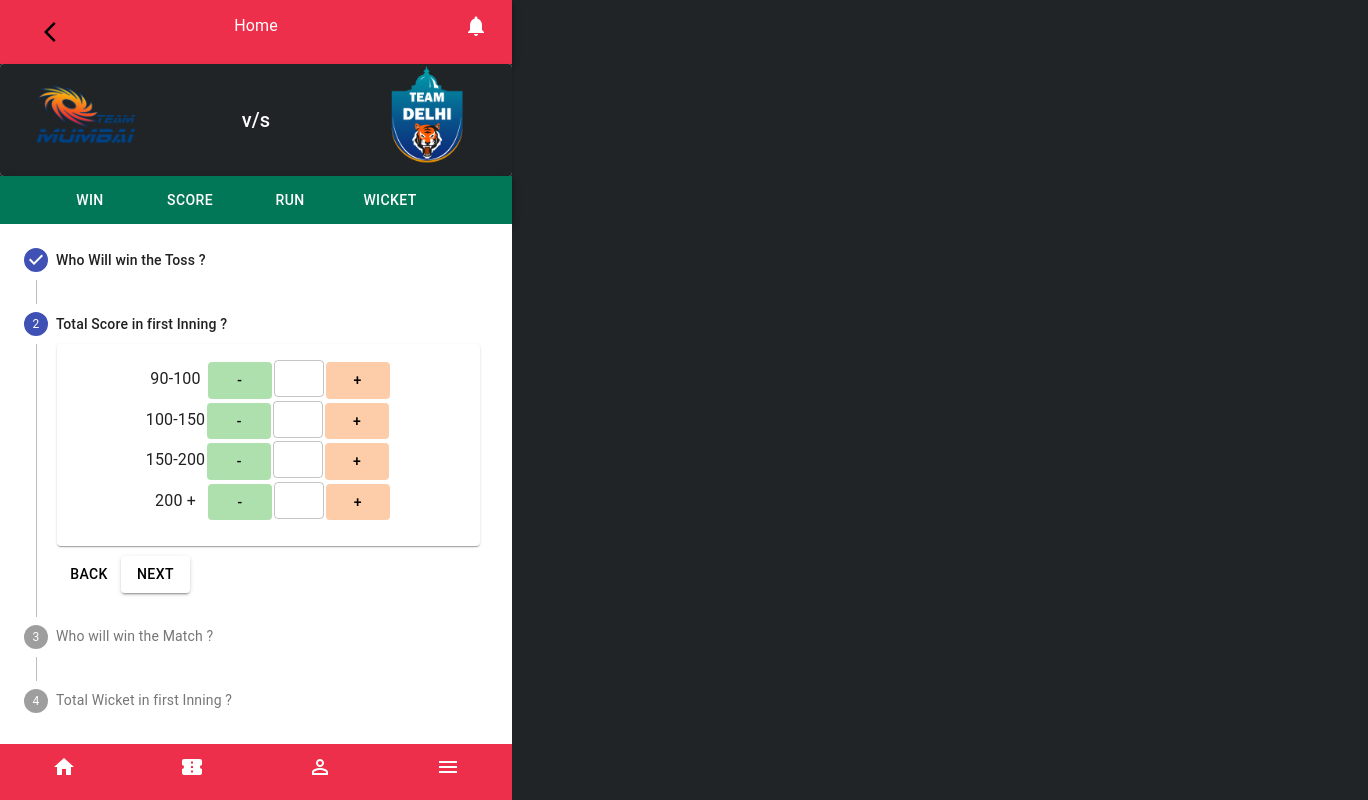
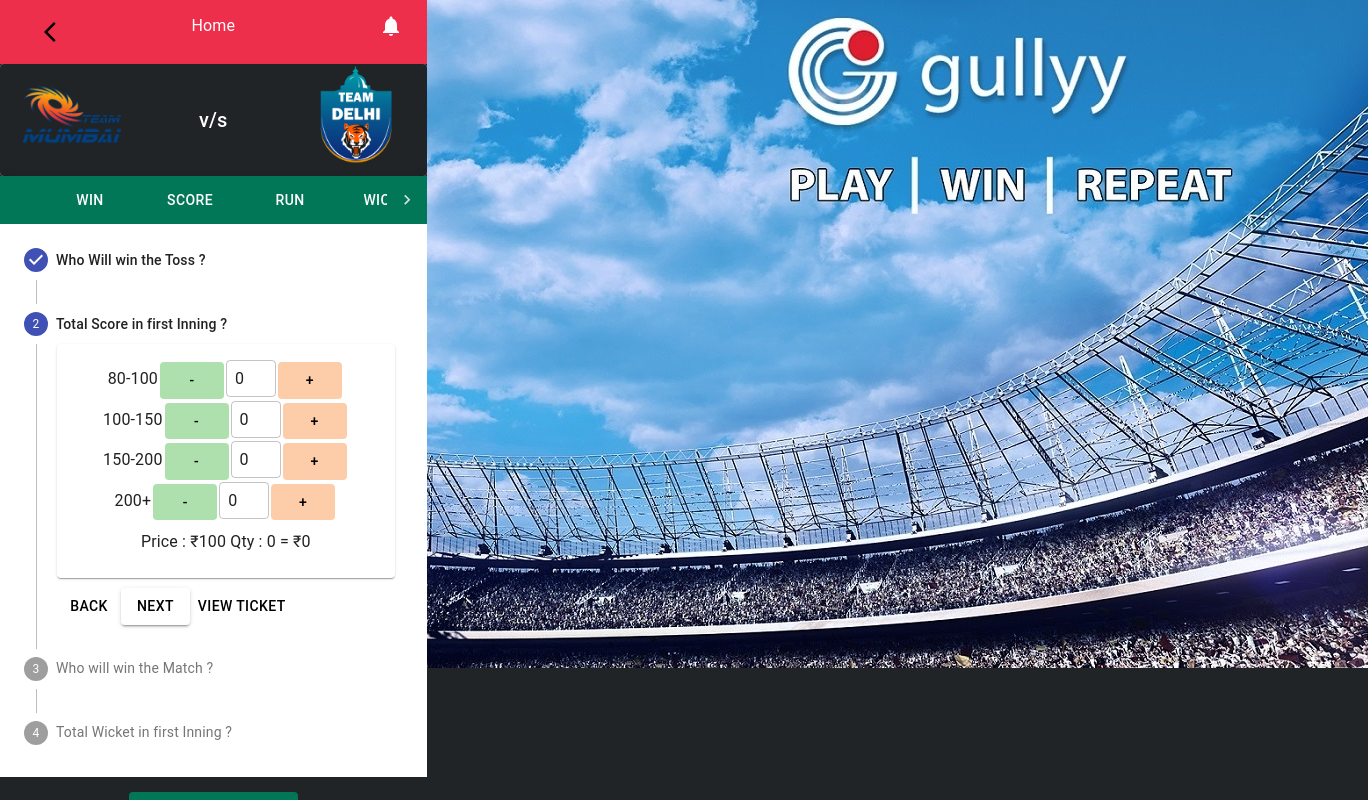
Before and after one commit to vkesirari/react-mui, a React (Create React App) app: page /home/live/1 in a window 1280 px wide. Both pictures are taken after a click on the button "NEXT". Shown: the top 800 px of the page, 1368 px wide, since content can reach past the window. Built offline with nearby package versions, Linux system fonts and the light colour scheme.

Commit message:
dynmc ticket price added

```diff
--- a/src/App.css
+++ b/src/App.css
@@ -70,11 +70,12 @@
 
 .MuiAppBar-colorPrimary {
   background-color: rgb(238, 47, 76) !important;
+  /* position: fixed !important; */
 }
 .MuiBottomNavigation-root {
   bottom: 0 !important;
-  position: fixed;
-  width: 100%;
+  /* position: fixed; */
+  /* width: 100%; */
   background-color: rgb(238, 47, 76) !important;
 }
 .MuiBottomNavigationAction-root {
@@ -96,7 +97,7 @@
   color: rgb(255, 255, 255);
 }
 .gridA {
-  background-color: rgb(2, 119, 87);
+  /* background-color: rgb(2, 119, 87); */
   color: rgb(255, 255, 255);
 
   /* margin-top: 10px; */
@@ -119,16 +120,19 @@
   background-color: #3f51b5 !important;
 } */
 @media (min-width: 780px) {
-  .tt {
-    width: 40% !important;
-  }
-  .MuiBottomNavigation-root {
+  /* .tt {
+    display: none;
+  } */
+  /* .MuiBottomNavigation-root {
     position: fixed;
     width: 40% !important;
   }
   .imgSet {
     padding-left: 10px;
-  }
+  } */
+  /* .MuiAppBar-colorPrimary {
+    width: 40% !important;
+  } */
 }
 
 /* for ticket */
--- a/src/App.js
+++ b/src/App.js
@@ -17,6 +17,8 @@
 import HomeSub2 from "./common/HomeSub2";
 import TicketSection from "./common/TicketSection";
 // import TicketSection from "./common/TicketSection";
+import Payment from "./components/Payment";
+
 class App extends Component {
   state = {
     linkAct: "",
@@ -32,7 +34,8 @@
       <React.Fragment>
         <main className="container" className="tt">
           <Grid container>
-            <Grid item xs={12}>
+            <Grid item xs={12} sm={12} xl={4} md={4} lg={4}>
+              {/* <Grid item xs={12} sm={12} xl={4} md={4} lg={4}> */}
               <TopAppBar updateStatus={this.state.linkAct} />
               <Switch>
                 <Route path="/login" component={SignIn}></Route>
@@ -40,7 +43,15 @@
                 <Route path="/home/c" component={Home}></Route>
                 <Route path="/home/q" component={Quiz}></Route>
                 <Route path="/home/f" component={Football}></Route>
-                <Route path="/home/live/:id" component={TicketSection}></Route>
+                <Route
+                  exact
+                  path="/home/live/:id"
+                  component={TicketSection}
+                ></Route>
+                <Route
+                  path="/home/live/payment/:id"
+                  component={Payment}
+                ></Route>
                 {/* render={props => <LiveSection {...props} user={user} />}  */}
                 {/* <Route path="/home/live" component={HomeSub1}></Route>
                   <Route path="/home/play" component={HomeSub2}></Route> */}
@@ -56,9 +67,18 @@
               </Switch>
               <BottomAppBar onUp={this.handleClickLink} />
             </Grid>
+            <Grid item xl={8} lg={8} md={8}>
+              {/* <Grid item md={8}> */}
+              <img
+                src="/stadium.jpg"
+                style={{
+                  backgroundImage: "/stadium.jpg",
+                  height: "100% !important",
+                }}
+              />
+            </Grid>
             {/* <Grid item xs={7}>
               <div>
-                <img src="/stadium.jpg" style={{ width: 724 }} />
               </div>
             </Grid> */}
           </Grid>
--- a/src/common/BottomAppBar.jsx
+++ b/src/common/BottomAppBar.jsx
@@ -23,6 +23,9 @@
           style={{ top: "auto", bottom: 0 }}
         >
           <Toolbar> */}
+        {/* <Grid container>
+            <Grid item xs={12} ></Grid>
+            /</Grid> */}
         <BottomNavigation
         // color="primary"
         // syle={{ width: 500, color: "rgb(238, 47, 76)" }}
--- a/src/common/TicketSction_old.jsx
+++ b/src/common/Ticket.jsx
@@ -30,7 +30,7 @@
     height: "62px",
   },
 });
-class TicketSection extends Component {
+class Ticket extends Component {
   state = {};
   render() {
     const { classes } = this.props;
@@ -528,7 +528,7 @@
   }
 }
 
-export default withStyles(styles)(TicketSection);
+export default withStyles(styles)(Ticket);
 
 // <div style={{display:"flex"}}>
 //   <Typography variant="title" color="inherit" noWrap>
--- a/src/common/TicketSection.jsx
+++ b/src/common/TicketSection.jsx
@@ -17,8 +17,10 @@
 import Paper from "@material-ui/core/Paper";
 import TextField from "@material-ui/core/TextField";
 import Grid from "@material-ui/core/Grid";
-import LiveTvIcon from "@material-ui/icons/LiveTv";
-
+import { Link } from "react-router-dom";
+import Divider from "@material-ui/core/Divider";
+import Modal from "@material-ui/core/Modal";
+import Ticket from "../common/Ticket";
 export default class TicketSection extends Component {
   state = {
     activeStep: 0,
@@ -30,6 +32,53 @@
       "Total Wicket in first Inning ?",
     ],
     countval: 0,
+    countval2: 0,
+    ticketPrice: 0,
+    totalTicketPrice: 0,
+    totalCountval: 0,
+    sCorePrice: 0,
+    sCoreCount: 0,
+
+    // inputDatas: ["80 - 100", "110-150", "150-200", " 200  +  "],
+    scoreData: [
+      {
+        id: 1,
+        btn: "sBtn1",
+        score: "80-100",
+        class: "scoreBtn1",
+        sCount: 0,
+        bTicket: 0,
+
+        // scoreCount: 0,
+      },
+      {
+        id: 2,
+        btn: "sBtn2",
+        score: "100-150",
+        class: "scoreBtn2",
+        sCount: 0,
+        bTicket: 0,
+      },
+      {
+        id: 3,
+        btn: "sBtn3",
+        score: "150-200",
+        class: "scoreBtn3",
+        sCount: 0,
+        bTicket: 0,
+      },
+      {
+        id: 4,
+        btn: "sBtn4",
+        score: "200+",
+        class: "scoreBtn4",
+        sCount: 0,
+        bTicket: 0,
+      },
+    ],
+
+    open: false,
+    setOpen: false,
   };
   handleOpen = (index) => {
     let currentToggle = this.state.activeStep;
@@ -50,6 +99,15 @@
   handleReset = () => {
     this.setState({ activeStep: 0 });
   };
+  // handleOpenModel = () => {
+  //   // setOpen(true);
+  //   this.setState({ setOpen: true });
+  // };
+
+  // handleClose = () => {
+  //   // setOpen(false);
+  //   this.setState({ setOpen: false });
+  // };
   useStyles = makeStyles((theme) => ({
     root: {
       width: "100%",
@@ -66,26 +124,126 @@
     },
   }));
 
-  // getSteps() {
-  //   return [
-  //     "Who Will win the Toss ?",
-  //     "Total Score in first Inning ?",
-  //     "Who will win the Match ?",
-  //     "Total Wicket in first Inning ?",
-  //     // "Total Sixes in first Inning ?",
-  //   ];
-  // }
-  putCountInc = (val) => {
-    let countval = val + 1;
-    this.setState({ countval });
+  putCountInc = (val1, val2, btn) => {
+    // console.log("-------", val1, val2, btn);
+    // return false;
+    // console.log("btnnn===", btn);
+    if (btn === "btn1") {
+      let countval = val1 + 1;
+      let countval2 = this.state.countval2;
+      const tempVal = countval2;
+      let totalTicketPrice = 100 * countval + parseInt(tempVal * 100);
+      let totalCountval = countval + tempVal;
+      this.setState({ totalTicketPrice, totalCountval, countval, countval2 });
+    } else {
+      let countval = this.state.countval;
+      const tempVal = countval;
+      let countval2 = val2 + 1;
+      let totalTicketPrice = 100 * countval2 + parseInt(tempVal * 100);
+      let totalCountval = countval2 + tempVal;
+      this.setState({ totalTicketPrice, totalCountval, countval, countval2 });
+    }
+    // let ticketPrice = 100 * countval;
+    // let totalTicketPrice = 100 * countval;
+    // let totalCountval = countval;
+    // this.setState({ totalTicketPrice, totalCountval });
+
+    // if (btn === "btn1") {
+    //   let countval = val + 1;
+    //   let totalTicketPrice = 100 * countval;
+    //   let totalCountval = countval;
+    //   this.setState({ totalTicketPrice, totalCountval, countval });
+    // } else {
+    //   let countval = 0;
+    //   let totalTicketPrice = this.state.totalTicketPrice;
+    //   let totalCountval = this.state.totalCountval;
+    //   this.setState({ totalTicketPrice, totalCountval, countval });
+    // }
   };
-  putCountDes = (val) => {
-    let countval = val <= 0 ? 0 : val - 1;
-    this.setState({ countval });
+  putCountDes = (val1, val2, btn) => {
+    // let countval = val <= 0 ? 0 : val - 1;
+    // let ticketPrice = 100 * countval;
+    // this.setState({ countval, ticketPrice });
+
+    if (btn === "btn1") {
+      let countval = val1 <= 0 ? 0 : val1 - 1;
+      let countval2 = this.state.countval2;
+      const tempVal = countval2;
+      let totalTicketPrice = 100 * countval + parseInt(tempVal * 100);
+      let totalCountval = countval + tempVal;
+      this.setState({ totalTicketPrice, totalCountval, countval, countval2 });
+    } else {
+      let countval = this.state.countval;
+      const tempVal = countval;
+      let countval2 = val2 <= 0 ? 0 : val2 - 1;
+      let totalTicketPrice = 100 * countval2 + parseInt(tempVal * 100);
+      let totalCountval = countval2 + tempVal;
+      this.setState({ totalTicketPrice, totalCountval, countval, countval2 });
+    }
   };
-  handleChange = (e) => {
-    let countval = parseInt(e.target.value);
-    this.setState({ countval });
+  handleChange = (e, val2, btn) => {
+    // alert(btn);
+    // let countval = parseInt(e.target.value);
+    // let ticketPrice = 100 * countval;
+    // this.setState({ countval, ticketPrice });
+    if (btn === "btn1") {
+      let countval = parseInt(e.target.value);
+      let countval2 = this.state.countval2;
+      const tempVal = countval2;
+      let totalTicketPrice = 100 * countval + parseInt(tempVal * 100);
+      let totalCountval = countval + tempVal;
+      this.setState({ totalTicketPrice, totalCountval, countval, countval2 });
+    } else {
+      let countval = this.state.countval;
+      const tempVal = countval;
+      let countval2 = parseInt(e.target.value);
+      let totalTicketPrice = 100 * countval2 + parseInt(tempVal * 100);
+      let totalCountval = countval2 + tempVal;
+      this.setState({ totalTicketPrice, totalCountval, countval, countval2 });
+    }
+  };
+  //2 btn
+  // putCountInc2 = (val) => {
+  //   let countval2 = val + 1;
+  //   let ticketPrice2 = 100 * countval2;
+  //   this.setState({ countval2, ticketPrice2 });
+  // };
+  // putCountDes2 = (val) => {
+  //   let countval2 = val <= 0 ? 0 : val - 1;
+  //   let ticketPrice2 = 100 * countval2;
+  //   this.setState({ countval2, ticketPrice2 });
+  // };
+  // handleChange2 = (e) => {
+  //   let countval2 = parseInt(e.target.value);
+  //   let ticketPrice2 = 100 * countval2;
+  //   this.setState({ countval2, ticketPrice2 });
+  // };
+
+  putMultiCountInc = (id, count) => {
+    console.log("lets do it", id, count);
+    const oldData = this.state.scoreData;
+    const scoreData = oldData.map((oData) =>
+      oData.id === id
+        ? { ...oData, sCount: ++count, bTicket: count * 100 }
+        : oData
+    );
+    // scoreData.sCount = count + 1;
+    let sCorePrice = 0;
+    scoreData.map((oData) => (sCorePrice = sCorePrice + oData.bTicket));
+    // console.log("temp", temp);
+    let sCoreCount = sCorePrice / 100;
+    // let tempTc = this.state.totalTicketPrice;
+    // let tempCn = this.state.totalCountval;
+    // let totalTicketPrice = tempTc + sCorePrice;
+    // let totalCountval = tempCn + sCoreCount;
+    this.setState({
+      scoreData,
+      sCorePrice,
+      sCoreCount,
+      // totalTicketPrice,
+      // totalCountval,
+    });
+    // this.state.totalTicketPrice
   };
   getStepContent(step) {
     switch (step) {
@@ -103,7 +261,11 @@
                 <Button
                   className="desBtn"
                   onClick={() => {
-                    this.putCountDes(this.state.countval);
+                    this.putCountDes(
+                      this.state.countval,
+                      this.state.countval2,
+                      "btn1"
+                    );
                   }}
                 >
                   -
@@ -114,8 +276,10 @@
                   variant="outlined"
                   color="secondary"
                   className="inpText"
-                  // value={this.state.countval}
-                  onChange={(val) => this.handleChange(val)}
+                  value={this.state.countval}
+                  onChange={(val, val2) =>
+                    this.handleChange(val, this.state.countval2, "btn1")
+                  }
                   InputLabelProps={{
                     shrink: true,
                   }}
@@ -123,31 +287,76 @@
                 <Button
                   className="incBtn"
                   onClick={() => {
-                    this.putCountInc(this.state.countval);
+                    this.putCountInc(
+                      this.state.countval,
+                      this.state.countval2,
+                      "btn1"
+                    );
                   }}
                 >
                   +
                 </Button>
               </div>
+
               <div>
                 <label htmlFor="" style={{ paddingRight: 5 }}>
                   Team B
                 </label>
-                <Button className="desBtn">-</Button>
+                <Button
+                  className="desBtn"
+                  onClick={() => {
+                    this.putCountDes(
+                      this.state.countval,
+                      this.state.countval2,
+                      "btn2"
+                    );
+                  }}
+                >
+                  -
+                </Button>
                 <TextField
                   id="standard-number"
                   type="number"
                   variant="outlined"
                   color="secondary"
+                  value={this.state.countval2}
+                  onChange={(val) => this.handleChange(val)}
                   className="inpText"
                 />
                 <Button
                   className="incBtn"
+                  onClick={() => {
+                    this.putCountInc(
+                      this.state.countval,
+                      this.state.countval2,
+                      "btn2"
+                    );
+                  }}
                   // style={{ margin: "10px 10px 10px 10px" }}
                 >
                   +
                 </Button>
               </div>
+              <Divider />
+
+              <div style={{ paddingTop: 8 }}>
+                <label>
+                  Price : 100₹ * Qty : {this.state.totalCountval} ={" "}
+                  {this.state.totalTicketPrice}₹
+                </label>
+              </div>
+              {/* <div>
+                <Modal
+                  open={this.state.setOpen}
+                  onClose={this.handleClose}
+                  aria-labelledby="simple-modal-title"
+                  aria-describedby="simple-modal-description"
+                >
+                  <h2 style={{ textAlign: "center", color: "white" }}>
+                    Simple React Modal
+                  </h2>
+                </Modal>
+              </div> */}
             </CardContent>
           </Card>
         );
@@ -155,62 +364,35 @@
         return (
           <Card className="">
             <CardContent style={{ textAlign: "center" }}>
-              {/* <Typography>Who Will win the Toss ?</Typography> */}
-              <div>
-                <label htmlFor="" style={{ padding: 5 }}>
-                  90-100
+              {this.state.scoreData.map((score) => (
+                <div>
+                  <label htmlFor="" style={{ padding: 0 }}>
+                    {score.score}
+                  </label>
+                  <Button className="desBtn">-</Button>
+                  <TextField
+                    id="standard-number"
+                    type="number"
+                    variant="outlined"
+                    color="secondary"
+                    value={score.sCount}
+                    className="inpText"
+                  />
+                  <Button
+                    className="incBtn"
+                    onClick={() => {
+                      this.putMultiCountInc(score.id, score.sCount);
+                    }}
+                  >
+                    +
+                  </Button>
+                </div>
+              ))}
+              <div style={{ paddingTop: 8 }}>
+                <label>
+                  Price : ₹100 Qty : {this.state.sCoreCount} = ₹
+                  {this.state.sCorePrice}
                 </label>
-                <Button className="desBtn">-</Button>
-                <TextField
-                  id="standard-number"
-                  type="number"
-                  variant="outlined"
-                  color="secondary"
-                  className="inpText"
-                />
-                <Button className="incBtn">+</Button>
-              </div>
-              <div>
-                <label htmlFor="" style={{ padding: 0 }}>
-                  100-150
-                </label>
-                <Button className="desBtn">-</Button>
-                <TextField
-                  id="standard-number"
-                  type="number"
-                  variant="outlined"
-                  color="secondary"
-                  className="inpText"
-                />
-                <Button className="incBtn">+</Button>
-              </div>
-              <div>
-                <label htmlFor="" style={{ padding: 0 }}>
-                  150-200
-                </label>
-                <Button className="desBtn">-</Button>
-                <TextField
-                  id="standard-number"
-                  type="number"
-                  variant="outlined"
-                  color="secondary"
-                  className="inpText"
-                />
-                <Button className="incBtn">+</Button>
-              </div>
-              <div>
-                <label htmlFor="" style={{ padding: 10 }}>
-                  200 +
-                </label>
-                <Button className="desBtn">-</Button>
-                <TextField
-                  id="standard-number"
-                  type="number"
-                  variant="outlined"
-                  color="secondary"
-                  className="inpText"
-                />
-                <Button className="incBtn">+</Button>
               </div>
             </CardContent>
           </Card>
@@ -351,7 +533,7 @@
 
   render() {
     const { steps, activeStep } = this.state;
-    // console.log("--->", this.state.activeStep);
+    // console.log("--->", inputDatas);
 
     return (
       <div>
@@ -404,7 +586,7 @@
 
         <div
         // id="content-1"
-        // style={{ height: "100%", overflowY: "auto" }}
+        // style={{ height: "460px", overflowY: "auto" }}
         // className="pmd-scrollbar mCustomScrollbar"
         >
           <Stepper activeStep={activeStep} orientation="vertical">
@@ -437,6 +619,9 @@
                       >
                         {activeStep === steps.length - 1 ? "Finish" : "Next"}
                       </Button>
+                      <Button onClick={this.handleOpenModel}>
+                        View Ticket
+                      </Button>
                     </div>
                   </div>
                 </StepContent>
@@ -457,6 +642,17 @@
               </Button>
             </Paper>
           )}
+          <div style={{ textAlign: "center", marginTop: 15 }}>
+            {/* <Paper square style={{ textAlign: "center" }}> */}
+            <Button
+              component={Link}
+              to="/home/live/payment/1"
+              style={{ backgroundColor: "rgb(2, 119, 87)", color: "white" }}
+            >
+              Click here to Pay {this.state.totalTicketPrice}₹
+            </Button>
+            {/* </Paper> */}
+          </div>
         </div>
       </div>
     );
--- /dev/null
+++ b/src/components/Payment.jsx
@@ -0,0 +1,10 @@
+import React, { Component } from "react";
+class Payment extends Component {
+  state = {};
+  render() {
+    return <h1 style={{ textAlign: "center" }}>Welcome to payment page</h1>;
+    // <h5>Welcome to payment page</h5>;
+  }
+}
+
+export default Payment;
```
